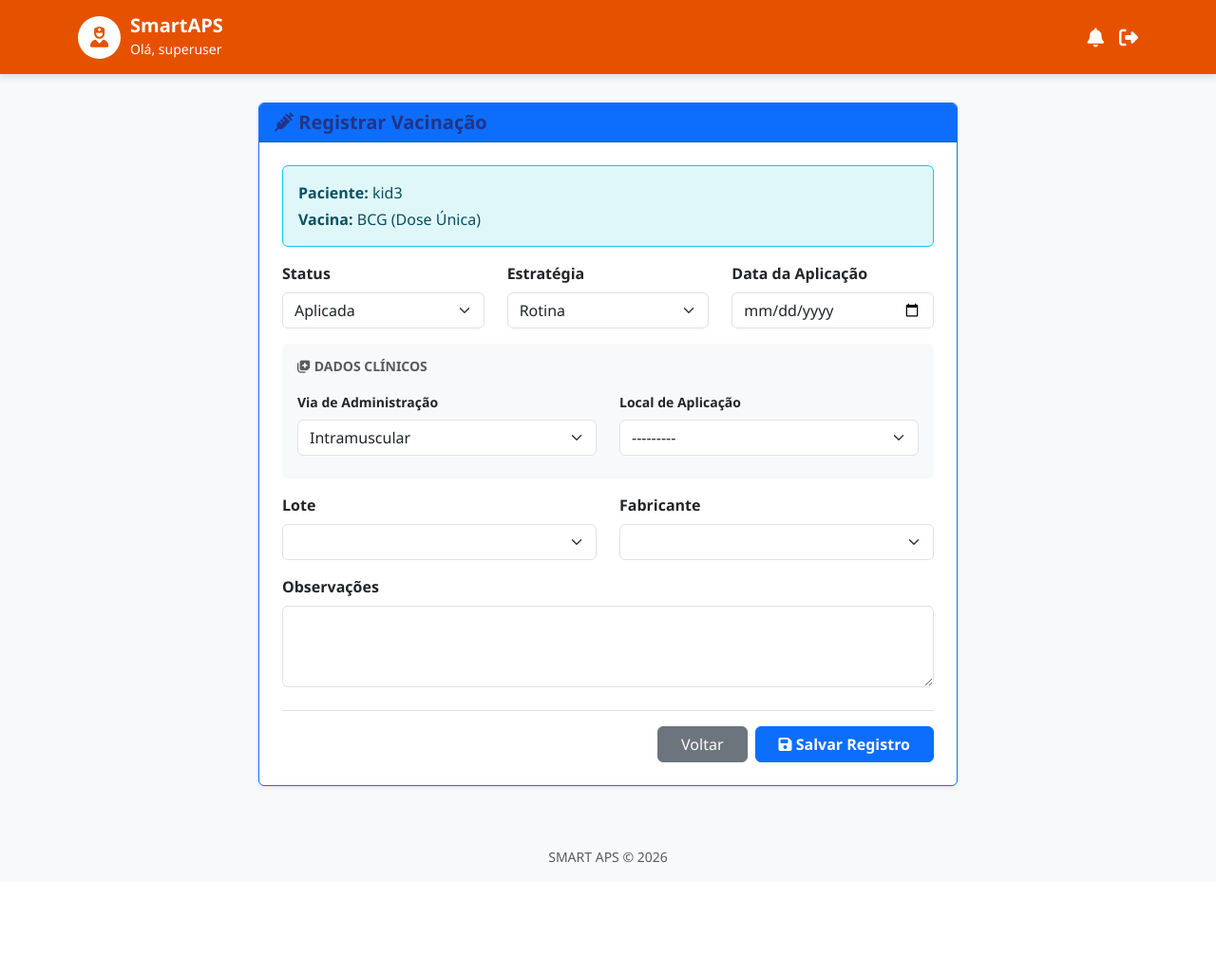
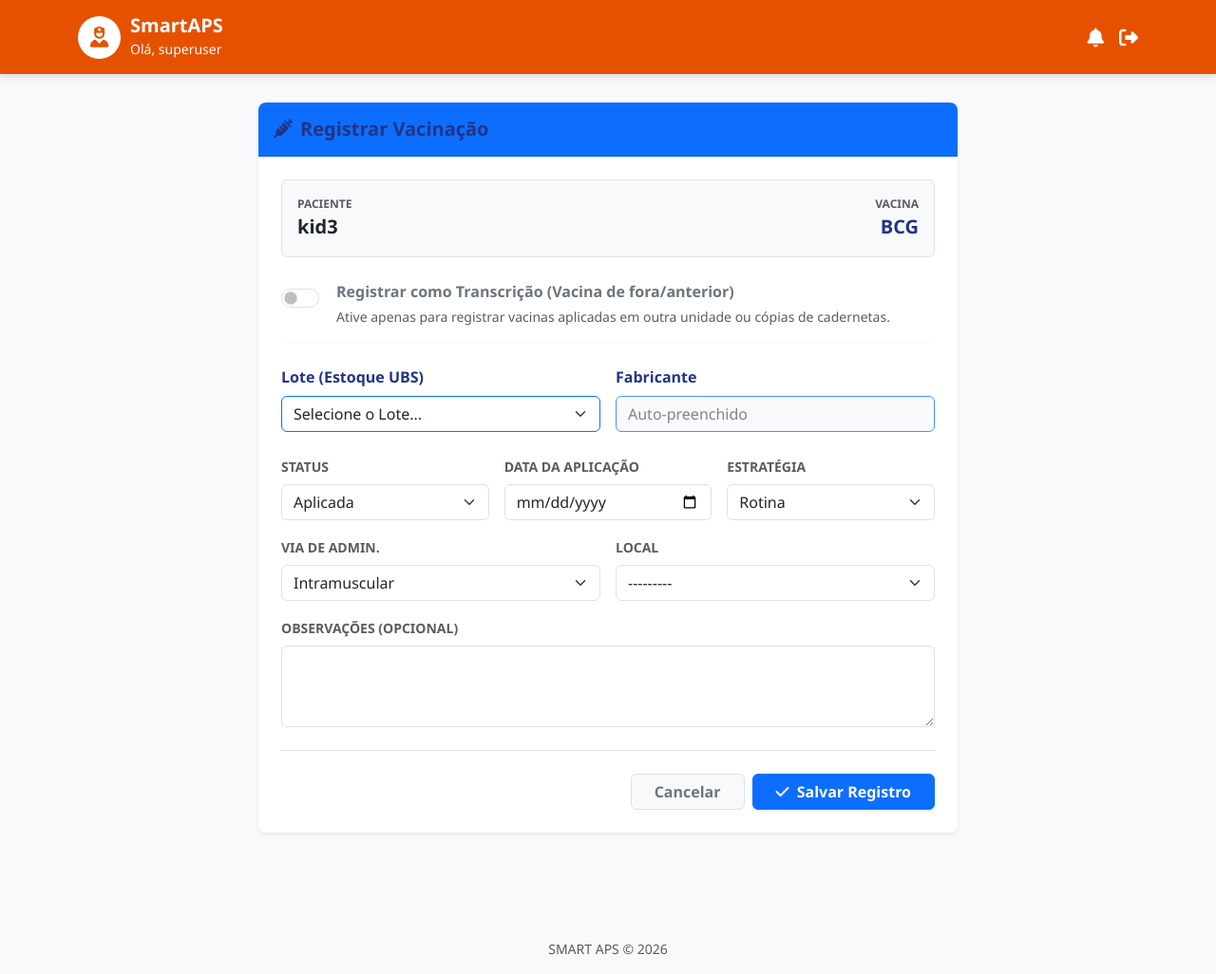
Before and after one commit to gabrieldiaslm/smartapsACS, a Django app: page /vacina/34/editar/ in a window 1280 px wide. Shown: the whole page at 95% size. Before the commit the page ends 909 px from the top, so only its background shows below. Run offline with Django 5.2, Linux system fonts and the light colour scheme; a user stored in the database is signed in; data comes from the database, SQL or seed files in the repository.

Commit message:
mudança nas doses + adição de outra modalidade de registro de vacinação

```diff
--- a/smart_aps/core/forms.py
+++ b/smart_aps/core/forms.py
@@ -1,5 +1,5 @@
 from django import forms
-from .models import Crianca, RegistroVacina, UsuarioACS
+from .models import Crianca, LoteVacina, RegistroVacina, UsuarioACS
 from django.contrib.auth.forms import UserCreationForm
 from datetime import date
 
@@ -25,41 +25,38 @@
 # Form pra aplicação
 class RegistroVacinaForm(forms.ModelForm):
 
-    status = forms.ChoiceField(
-        label="Situação / Status",
-        choices=[
-            ('PENDENTE', 'Pendente'),
-            ('APLICADA', 'Aplicada'),
-            ('ATRASADA', 'Atrasada'),
-        ],
-        widget=forms.Select(attrs={'class': 'form-select'})
-    )
-
     class Meta:
         model = RegistroVacina
         fields = [
-            'status', 'estrategia', 'data_aplicacao', 'via_administracao',
-            'local_aplicacao', 'lote', 'fabricante', 'observacoes'
+            'status', 'eh_transcricao', 'estrategia', 'data_aplicacao',
+            'via_administracao', 'local_aplicacao',
+            'lote_vinculado', 'lote', 'fabricante', 'observacoes'
         ]
 
         widgets = {
+            'status': forms.Select(attrs={'class': 'form-select'}),
+            # Checkbox estilizado como "Switch" do Bootstrap (fica bem profissional)
+            'eh_transcricao': forms.CheckboxInput(attrs={'class': 'form-check-input', 'id': 'id_eh_transcricao', 'role': 'switch'}),
             'estrategia': forms.Select(attrs={'class': 'form-select'}),
             'via_administracao': forms.Select(attrs={'class': 'form-select'}),
             'local_aplicacao': forms.Select(attrs={'class': 'form-select'}),
             'data_aplicacao': forms.DateInput(attrs={'type': 'date', 'class': 'form-control'}),
-            'lote': forms.Select(attrs={'class': 'form-select', 'id': 'id_lote'}),
-            'fabricante': forms.Select(attrs={'class': 'form-select', 'id': 'id_fabricante'}),
+
+            # Select inteligente que virá do banco de dados
+            'lote_vinculado': forms.Select(attrs={'class': 'form-select', 'id': 'id_lote_vinculado'}),
+
+            # Textos livres (usados apenas quando eh_transcricao for verdadeiro)
+            'lote': forms.TextInput(attrs={'class': 'form-control', 'id': 'id_lote_texto'}),
+            'fabricante': forms.TextInput(attrs={'class': 'form-control', 'id': 'id_fabricante_texto'}),
+
             'observacoes': forms.Textarea(attrs={'class': 'form-control', 'rows': 3}),
         }
 
         labels = {
-            'estrategia': 'Estratégia',
-            'via_administracao': 'Via de Administração',
-            'local_aplicacao': 'Local de Aplicação',
-            'data_aplicacao': 'Data da Aplicação',
-            'lote': 'Lote',
-            'fabricante': 'Laboratório / Fabricante',
-            'observacoes': 'Observações (Opcional)',
+            'eh_transcricao': 'Registrar como Transcrição (Vacina de fora/anterior)',
+            'lote_vinculado': 'Selecione o Lote do Estoque da UBS',
+            'lote': 'Lote (Texto livre)',
+            'fabricante': 'Fabricante (Texto livre)',
         }
 
     def __init__(self, *args, **kwargs):
@@ -69,16 +66,22 @@
             self.initial['data_aplicacao'] = date.today()
 
         self.fields['data_aplicacao'].required = True
-        self.fields['lote'].required = True
-        self.fields['fabricante'].required = True
         self.fields['estrategia'].required = True
         self.fields['via_administracao'].required = True
         self.fields['local_aplicacao'].required = True
-        self.fields['observacoes'].required = False
 
-        self.fields['lote'].widget.choices = []
-        self.fields['fabricante'].widget.choices = []
+        # Como o preenchimento depende do usuário (transcrição ou estoque),
+        # não podemos forçar required no backend. Faremos isso via JavaScript.
+        self.fields['lote_vinculado'].required = False
+        self.fields['lote'].required = False
+        self.fields['fabricante'].required = False
 
-        if self.instance.pk:
-            self.fields['lote'].widget.choices = [(self.instance.lote, self.instance.lote)]
-            self.fields['fabricante'].widget.choices = [(self.instance.fabricante, self.instance.fabricante)]
+        # --- O PULO DO GATO ---
+        # Filtra os lotes para mostrar SÓ os lotes dessa vacina que têm estoque!
+        if self.instance and hasattr(self.instance, 'vacina') and self.instance.vacina:
+            self.fields['lote_vinculado'].queryset = LoteVacina.objects.filter(
+                vacina=self.instance.vacina,
+                quantidade_disponivel__gt=0
+            )
+            # Define o texto vazio padrão
+            self.fields['lote_vinculado'].empty_label = "Selecione o Lote da Geladeira..."
--- a/smart_aps/core/templates/registro_form.html
+++ b/smart_aps/core/templates/registro_form.html
@@ -3,77 +3,109 @@
 {% block content %}
 <div class="row justify-content-center">
     <div class="col-md-8">
-        <div class="card border-primary shadow-sm">
-            <div class="card-header bg-primary text-white">
+        <div class="card border-0 shadow-sm rounded-3 mb-5">
+            <div class="card-header bg-primary text-white rounded-top-3 py-3">
                 <h5 class="mb-0 fw-bold">
-                    <i class="fa-solid fa-syringe"></i> Registrar Vacinação
+                    <i class="fa-solid fa-syringe me-2"></i>Registrar Vacinação
                 </h5>
             </div>
 
             <div class="card-body p-4">
-                <div class="alert alert-info border-info" style="background-color: #e0f7fa;">
-                    <p class="mb-1"><strong>Paciente:</strong> {{ registro.crianca.nome }}</p>
-                    <p class="mb-0"><strong>Vacina:</strong> {{ registro.vacina.nome }} ({{ registro.vacina.dose_padrao }})</p>
+
+                <div class="d-flex justify-content-between align-items-center bg-light p-3 rounded mb-4 border">
+                    <div>
+                        <small class="text-muted d-block text-uppercase fw-bold" style="font-size: 0.75rem;">Paciente</small>
+                        <span class="fs-5 fw-bold text-dark">{{ registro.crianca.nome }}</span>
+                    </div>
+                    <div class="text-end">
+                        <small class="text-muted d-block text-uppercase fw-bold" style="font-size: 0.75rem;">Vacina</small>
+                        <span class="fs-5 fw-bold text-primary">{{ registro.vacina.nome }}</span>
+                    </div>
                 </div>
 
                 <form method="post">
                     {% csrf_token %}
 
-                    <div class="row">
-                        <div class="col-md-4 mb-3">
-                            <label class="form-label fw-bold">Status</label>
-                            {{ form.status }}
+                    <div class="d-flex align-items-start mb-4 pb-3 border-bottom border-light">
+                        <div class="form-check form-switch fs-5 me-2 mt-1">
+                            {{ form.eh_transcricao }}
                         </div>
-                        <div class="col-md-4 mb-3">
-                            <label class="form-label fw-bold">Estratégia</label>
-                            {{ form.estrategia }}
-                        </div>
-                        <div class="col-md-4 mb-3">
-                            <label class="form-label fw-bold">Data da Aplicação</label>
-                            {{ form.data_aplicacao }}
-                            {% if form.data_aplicacao.errors %}
-                                <div class="text-danger small">{{ form.data_aplicacao.errors }}</div>
-                            {% endif %}
-                        </div>
-                    </div>
-
-                    <div class="card bg-light border-0 mb-3">
-                        <div class="card-body py-3">
-                            <h6 class="text-muted text-uppercase fw-bold small mb-3">
-                                <i class="fa-solid fa-notes-medical"></i> Dados Clínicos
-                            </h6>
-                            <div class="row">
-                                <div class="col-md-6 mb-2">
-                                    <label class="form-label fw-bold small">Via de Administração</label>
-                                    {{ form.via_administracao }}
-                                </div>
-                                <div class="col-md-6 mb-2">
-                                    <label class="form-label fw-bold small">Local de Aplicação</label>
-                                    {{ form.local_aplicacao }}
-                                </div>
+                        <div>
+                            <label class="form-check-label fw-bold text-secondary mb-1" for="id_eh_transcricao" style="cursor: pointer;">
+                                {{ form.eh_transcricao.label }}
+                            </label>
+                            <div class="text-muted small">
+                                Ative apenas para registrar vacinas aplicadas em outra unidade ou cópias de cadernetas.
                             </div>
                         </div>
                     </div>
 
-                    <div class="row">
-                        <div class="col-md-6 mb-3">
-                            <label class="form-label fw-bold">Lote</label>
-                            {{ form.lote }}
+                    <div class="mb-4">
+
+                        <div class="row g-3" id="bloco_estoque">
+                            <div class="col-md-6">
+                                <label class="form-label fw-bold text-primary">Lote (Estoque UBS)</label>
+                                <select name="lote_vinculado" class="form-select border-primary" id="id_lote_vinculado">
+                                    <option value="">Selecione o Lote...</option>
+                                    {% for lote in form.fields.lote_vinculado.queryset %}
+                                        <option value="{{ lote.id }}" data-fab="{{ lote.fabricante }}"
+                                            {% if form.lote_vinculado.value|stringformat:"s" == lote.id|stringformat:"s" %}selected{% endif %}>
+                                            {{ lote.numero_lote }} ({{ lote.quantidade_disponivel }} doses)
+                                        </option>
+                                    {% endfor %}
+                                </select>
+                            </div>
+                            <div class="col-md-6">
+                                <label class="form-label fw-bold text-primary">Fabricante</label>
+                                <input type="text" class="form-control bg-light text-muted border-primary opacity-75" id="fab_estoque_display" readonly placeholder="Auto-preenchido">
+                            </div>
                         </div>
-                        <div class="col-md-6 mb-3">
-                            <label class="form-label fw-bold">Fabricante</label>
-                            {{ form.fabricante }}
+
+                        <div class="row g-3" id="bloco_transcricao" style="display: none;">
+                            <div class="col-md-6">
+                                <label class="form-label fw-bold text-secondary">Lote (Cópia da Caderneta)</label>
+                                {{ form.lote }}
+                            </div>
+                            <div class="col-md-6">
+                                <label class="form-label fw-bold text-secondary">Fabricante da Caderneta</label>
+                                {{ form.fabricante }}
+                            </div>
+                        </div>
+
+                    </div>
+
+                    <div class="row g-3 mb-3">
+                        <div class="col-md-4">
+                            <label class="form-label fw-bold small text-muted text-uppercase">Status</label>
+                            {{ form.status }}
+                        </div>
+                        <div class="col-md-4">
+                            <label class="form-label fw-bold small text-muted text-uppercase">Data da Aplicação</label>
+                            {{ form.data_aplicacao }}
+                        </div>
+                        <div class="col-md-4">
+                            <label class="form-label fw-bold small text-muted text-uppercase">Estratégia</label>
+                            {{ form.estrategia }}
+                        </div>
+                        <div class="col-md-6">
+                            <label class="form-label fw-bold small text-muted text-uppercase">Via de Admin.</label>
+                            {{ form.via_administracao }}
+                        </div>
+                        <div class="col-md-6">
+                            <label class="form-label fw-bold small text-muted text-uppercase">Local</label>
+                            {{ form.local_aplicacao }}
                         </div>
                     </div>
-                    <div class="mb-3">
-                        <label class="form-label fw-bold">Observações</label>
+
+                    <div class="mb-4">
+                        <label class="form-label fw-bold small text-muted text-uppercase">Observações (Opcional)</label>
                         {{ form.observacoes }}
                     </div>
 
-                    <div class="d-flex justify-content-end gap-2 mt-4 border-top pt-3">
-                        <a href="{% url 'cartao_vacina' registro.crianca.id %}" class="btn btn-secondary px-4">Voltar</a>
-                        <button type="submit" class="btn btn-primary px-4 fw-bold">
-                            <i class="fa-solid fa-save"></i> Salvar Registro
+                    <div class="d-flex justify-content-end gap-2 border-top pt-4">
+                        <a href="{% url 'cartao_vacina' registro.crianca.id %}" class="btn btn-light px-4 border fw-bold text-secondary">Cancelar</a>
+                        <button type="submit" class="btn btn-primary px-4 fw-bold shadow-sm">
+                            <i class="fa-solid fa-check me-1"></i> Salvar Registro
                         </button>
                     </div>
                 </form>
@@ -84,91 +116,58 @@
 
 <script>
     document.addEventListener('DOMContentLoaded', function() {
-        // IDs gerados automaticamente pelo Django (id_nome_do_campo)
-        const loteSelect = document.getElementById('id_lote');
-        const fabSelect = document.getElementById('id_fabricante');
+        const checkboxTranscricao = document.getElementById('id_eh_transcricao');
 
-        // ID da vacina para buscar na API
-        const vacinaId = "{{ registro.vacina.id }}";
+        const blocoEstoque = document.getElementById('bloco_estoque');
+        const selectLoteVinculado = document.getElementById('id_lote_vinculado');
+        const fabEstoqueDisplay = document.getElementById('fab_estoque_display');
 
-        // Variável para guardar os dados da API
-        let dadosEstoque = [];
+        const blocoTranscricao = document.getElementById('bloco_transcricao');
+        const inputLoteTexto = document.getElementById('id_lote_texto');
+        const inputFabTexto = document.getElementById('id_fabricante_texto');
 
-        // 1. Carregar dados da API
-        fetch(`/api/lotes/${vacinaId}/`)
-            .then(response => response.json())
-            .then(data => {
-                dadosEstoque = data;
-                inicializarDropdowns();
-            })
-            .catch(error => console.error('Erro ao buscar lotes:', error));
-
-        function inicializarDropdowns() {
-            // Salva o valor atual caso esteja editando
-            const loteAtual = loteSelect.value;
-            const fabAtual = fabSelect.value;
-
-            // Limpa os dropdowns mantendo a opção vazia
-            loteSelect.innerHTML = '<option value="">Selecione o Lote...</option>';
-            fabSelect.innerHTML = '<option value="">Selecione o Fabricante...</option>';
-
-            let fabricantesUnicos = new Set();
-
-            dadosEstoque.forEach(item => {
-                // Preenche Lotes
-                // Adicionamos o atributo 'data-fab' para saber quem é o fabricante desse lote
-                loteSelect.innerHTML += `<option value="${item.numero_lote}" data-fab="${item.fabricante}">${item.numero_lote}</option>`;
-
-                // Coleta Fabricantes únicos
-                fabricantesUnicos.add(item.fabricante);
-            });
-
-            // Preenche Fabricantes
-            fabricantesUnicos.forEach(fab => {
-                fabSelect.innerHTML += `<option value="${fab}">${fab}</option>`;
-            });
-
-            // Se for edição, tenta selecionar os valores que já estavam
-            if(loteAtual) loteSelect.value = loteAtual;
-            if(fabAtual) fabSelect.value = fabAtual;
+        // Função 1: Auto-preenche o campo "Fabricante" quando um Lote da UBS é selecionado
+        function atualizaFabricanteEstoque() {
+            if (selectLoteVinculado && selectLoteVinculado.selectedIndex > 0) {
+                const opt = selectLoteVinculado.options[selectLoteVinculado.selectedIndex];
+                fabEstoqueDisplay.value = opt.getAttribute('data-fab') || '';
+            } else {
+                fabEstoqueDisplay.value = '';
+            }
         }
 
-        // 2. Lógica: Quando mudar o FABRICANTE -> Filtra os Lotes
-        fabSelect.addEventListener('change', function() {
-            const fabSelecionado = this.value;
+        // Função 2: Mostra o bloco "UBS" ou o bloco "Transcrição" (Caderneta)
+        function toggleCampos() {
+            if (checkboxTranscricao.checked) {
+                // MODO TRANSCRIÇÃO (Esconde UBS, mostra campos em branco)
+                blocoEstoque.style.display = 'none';
+                blocoTranscricao.style.display = 'flex';
 
-            // Limpa lotes
-            loteSelect.innerHTML = '<option value="">Selecione o Lote...</option>';
+                // Limpa a escolha do estoque para não salvar errado no banco
+                if (selectLoteVinculado) selectLoteVinculado.value = '';
+                atualizaFabricanteEstoque();
+            } else {
+                // MODO ESTOQUE DA UBS (Mostra Selects, esconde campos em branco)
+                blocoEstoque.style.display = 'flex';
+                blocoTranscricao.style.display = 'none';
 
-            dadosEstoque.forEach(item => {
-                // Só adiciona o lote se o fabricante bater OU se nenhum fabricante foi selecionado
-                if (fabSelecionado === "" || item.fabricante === fabSelecionado) {
-                    loteSelect.innerHTML += `<option value="${item.numero_lote}" data-fab="${item.fabricante}">${item.numero_lote}</option>`;
-                }
-            });
-        });
+                // Limpa os textos digitados
+                if (inputLoteTexto) inputLoteTexto.value = '';
+                if (inputFabTexto) inputFabTexto.value = '';
+            }
+        }
 
-        // 3. Lógica: Quando mudar o LOTE -> Trava o Fabricante
-        loteSelect.addEventListener('change', function() {
-            const loteSelecionado = this.value;
+        // Eventos
+        if (selectLoteVinculado) {
+            selectLoteVinculado.addEventListener('change', atualizaFabricanteEstoque);
+        }
+        if (checkboxTranscricao) {
+            checkboxTranscricao.addEventListener('change', toggleCampos);
+        }
 
-            // Se escolheu um lote
-            if (loteSelecionado) {
-                // Pega a opção selecionada no HTML
-                const optionSelecionada = this.options[this.selectedIndex];
-                // Pega o fabricante salvo no atributo 'data-fab'
-                const fabricanteDoLote = optionSelecionada.getAttribute('data-fab');
-
-                if (fabricanteDoLote) {
-                    fabSelect.value = fabricanteDoLote;
-                }
-            } else {
-                // Se limpou o lote, reseta o filtro de fabricante (opcional)
-                fabSelect.value = "";
-                // Dispara o evento de change do fabricante para resetar a lista de lotes
-                fabSelect.dispatchEvent(new Event('change'));
-            }
-        });
+        // Rodar ao abrir a página (garante que tudo inicie no estado certo)
+        toggleCampos();
+        atualizaFabricanteEstoque();
     });
 </script>
 {% endblock %}
--- a/smart_aps/core/views.py
+++ b/smart_aps/core/views.py
@@ -49,7 +49,8 @@
 
 def baixar_estoque_lote(vacina, lote_nome):
     """Lógica centralizada para baixar estoque."""
-    if not lote_nome: return
+    if not lote_nome:
+        return None
 
     lote_obj = LoteVacina.objects.filter(vacina=vacina, numero_lote__iexact=lote_nome).first()
 
@@ -236,7 +237,9 @@
 # --- OUTRAS VIEWS SIMPLES ---
 
 def api_lotes_por_vacina(request, vacina_id):
-    lotes = LoteVacina.objects.filter(vacina_id=vacina_id).values('numero_lote', 'fabricante', 'quantidade_disponivel')
+    lotes = LoteVacina.objects.filter(vacina_id=vacina_id).values(
+        'numero_lote', 'fabricante', 'doses_disponiveis'
+    )
     return JsonResponse(list(lotes), safe=False)
 
 @user_passes_test(is_admin)
```
Also changed, not shown: smart_aps/core/admin.py (+5 -4 lines), smart_aps/core/models.py (+40 -12 lines), smart_aps/core/migrations/0011_lotevacina_doses_por_frasco_and_more.py (added), smart_aps/core/migrations/0012_registrovacina_eh_transcricao_and_more.py (added), smart_aps/core/migrations/0013_remove_registrovacina_aplicado_por.py (added).
